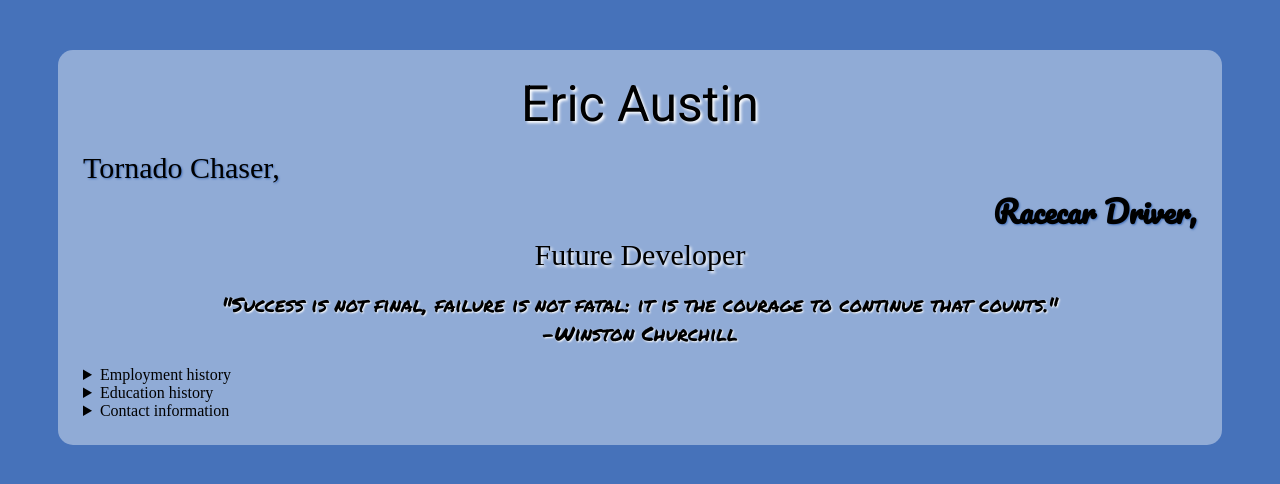
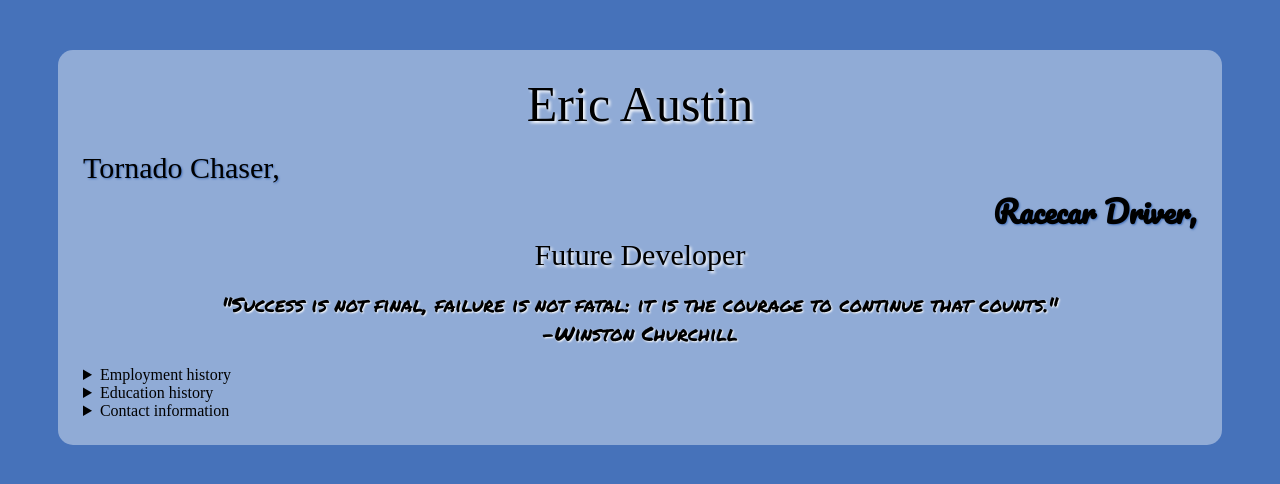
Before and after one commit to EricAustin/ericaustin.github.io, a PHP site: page / in a window 1280 px wide. Shown: the top 484 px of the page. Run offline with PHP 8.4, Linux system fonts and the light colour scheme; some web fonts are replaced.

Commit message:
Update style.css

```diff
--- a/style.css
+++ b/style.css
@@ -4,7 +4,7 @@ body {
 
 .name {
   text-shadow: 2px 2px 3px white;
-  font-family: 'Roboto';
+  font-family: 'Merriweather';
   font-size: 50px;
   text-align: center;
   }
```
